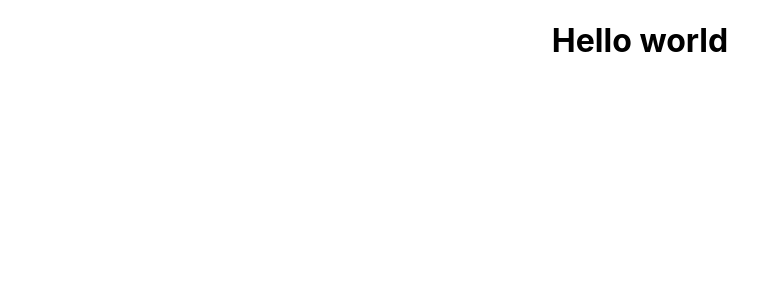
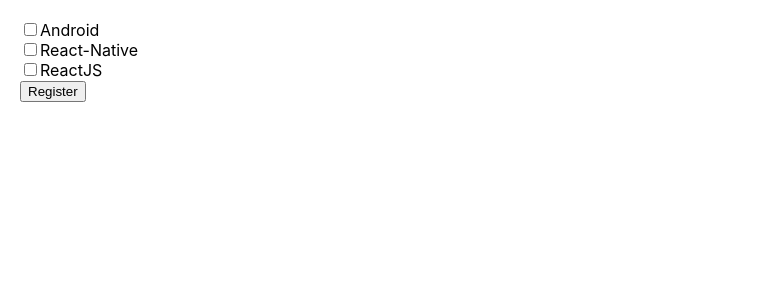
Before and after one commit to boyhotkey96/REACTJS, a React (Create React App) app in the folder tiktok/: page / in a window 1280 px wide. Shown: the top 300 px of the page, without its empty margins (0-770 px from the left). Built offline with nearby package versions, Linux system fonts and the light colour scheme.

Commit message:
add Gift, Radio, Checkbox

```diff
--- a/tiktok/src/App.js
+++ b/tiktok/src/App.js
@@ -1,10 +1,38 @@
-import logo from './logo.svg';
-import './App.css';
+import { useState } from "react";
 
 function App() {
+  const [counter, setCounter] = useState(() => 1);
+
+  const [info, setInfo] = useState({
+    name: "boyhotkey96",
+    age: 1996,
+  });
+
+  const handleClick = () => {
+    setCounter(counter + 1);
+  };
+
+  const handleInfo = () => {
+    setInfo((prev) => {
+      return {
+        ...prev,
+        position: "dev front end",
+      };
+    });
+    console.log(info);
+  };
+
   return (
     <div className="App">
-     <h1>Hello world</h1>
+      <button
+        style={{ margin: "20px", padding: "20px", cursor: "pointer" }}
+        onClick={() => {
+          handleClick();
+          handleInfo();
+        }}
+      >
+        {counter}
+      </button>
     </div>
   );
 }
--- /dev/null
+++ b/tiktok/src/Checkbox.js
@@ -0,0 +1,46 @@
+import { useState } from 'react'
+
+const courseList = [
+  {
+    id: 1,
+    name: 'Android'
+  },
+  {
+    id: 2,
+    name: 'React-Native'
+  },
+  {
+    id: 3,
+    name: 'ReactJS'
+  }
+]
+
+function Checkbox() {
+  const [checked, setChecked] = useState([])
+  console.log(checked)
+
+  const handleCheck = (id) => {
+    setChecked(prev => {
+      const isChecked = checked.includes(id)
+      return isChecked ? checked.filter(item => item !== id) : [...prev, id]
+    })
+  }
+
+  const handleSubmit = () => {
+    console.log({ ids: checked })
+  }
+
+  return (
+    <div style={{ padding: "20px" }}>
+      {courseList.map(course => (
+        <div key={course.id}>
+          <input type="checkbox" id={course.name} checked={checked.includes(course.id)} onChange={() => handleCheck(course.id)} />
+          <label htmlFor={course.name}>{course.name}</label>
+        </div>
+      ))}
+      <button onClick={handleSubmit}>Register</button>
+    </div>
+  )
+}
+
+export default Checkbox;
--- /dev/null
+++ b/tiktok/src/Gift.js
@@ -0,0 +1,26 @@
+import { useState } from 'react';
+
+function Gift() {
+
+  const [gift, setGift] = useState()
+
+  const bonus = [
+    'keyboard',
+    'mouse',
+    'laptop'
+  ]
+
+  const handleGift = () => {
+    const index = Math.floor(Math.random() * bonus.length)
+    setGift(bonus[index])
+  }
+
+  return (
+    <div style={{ padding: "20px" }}>
+      <h1>{gift ? 'Phần thưởng: ' + gift : 'Phần thưởng ngẫu nhiên!'}</h1>
+      <button style={{ cursor: "pointer", padding: "5px" }} onClick={handleGift}>Get Gift</button>
+    </div>
+  )
+}
+
+export default Gift;
--- /dev/null
+++ b/tiktok/src/Radio.js
@@ -0,0 +1,40 @@
+import { useState } from 'react'
+
+const course = [
+  {
+    id: 1,
+    name: 'Android'
+  },
+  {
+    id: 2,
+    name: 'React-Native'
+  },
+  {
+    id: 3,
+    name: 'ReactJS'
+  }
+]
+
+function Radio() {
+
+  const [checked, setChecked] = useState(1)
+  console.log(checked)
+
+  const handleSubmit = () => {
+    console.log({ id: checked })
+  }
+
+  return (
+    <div style={{ padding: "20px" }}>
+      {course.map(course => (
+        <div key={course.id}>
+          <input type="radio" id={course.name} checked={checked === course.id} onChange={() => setChecked(course.id)} />
+          <label htmlFor={course.name}>{course.name}</label>
+        </div>
+      ))}
+      <button onClick={handleSubmit}>Register</button>
+    </div>
+  )
+}
+
+export default Radio;
--- a/tiktok/src/index.js
+++ b/tiktok/src/index.js
@@ -2,12 +2,18 @@ import React from 'react';
 import ReactDOM from 'react-dom/client';
 import './index.css';
 import App from './App';
+import Gift from './Gift';
+import Radio from './Radio'
+import Checkbox from './Checkbox'
 import reportWebVitals from './reportWebVitals';
 
 const root = ReactDOM.createRoot(document.getElementById('root'));
 root.render(
   <React.StrictMode>
-    <App />
+    {/* <App /> */}
+    {/* <Gift /> */}
+    {/* <Radio /> */}
+    <Checkbox />
   </React.StrictMode>
 );
 
```
